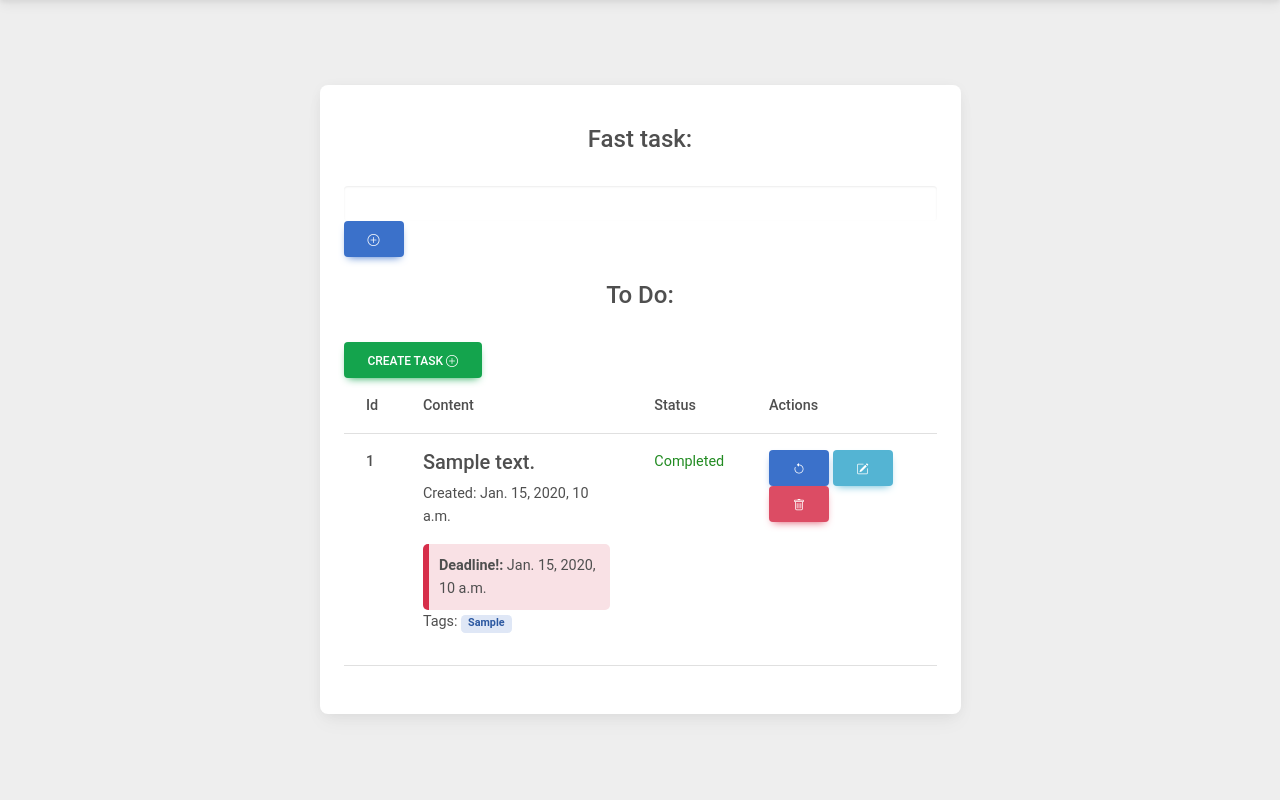
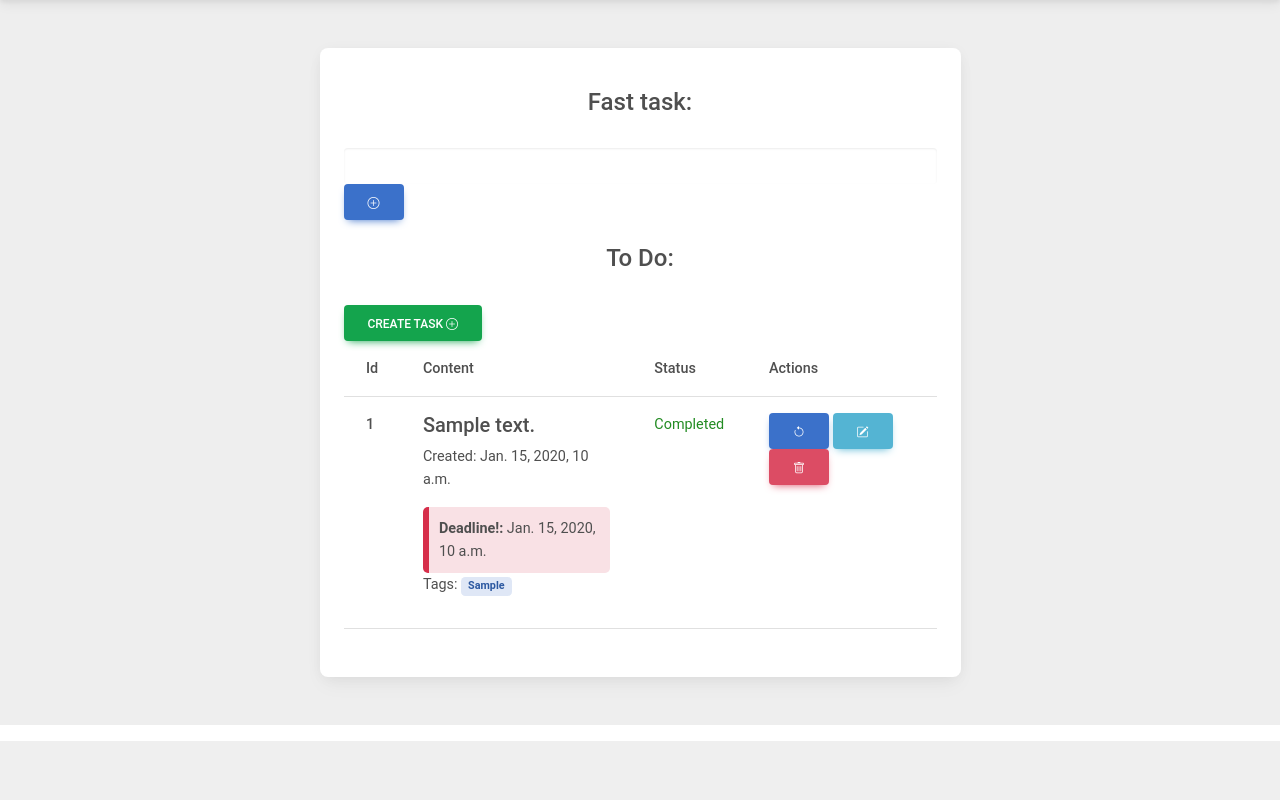
Before and after one commit to IvanStored/to-do-list, a Django app: page /tasks/ in a window 1280 px wide. Shown: the part 59-859 px from the top of the page. After the commit the page ends 800 px from the top, so only its background shows below. Run offline with Django 4.2, Linux system fonts and the light colour scheme; tables that the repository leaves empty hold one stand-in row (values such as "Sample post"); some libraries are stand-ins or nearby versions.

Commit message:
Fix datetime widget and style at Task list

```diff
--- a/tasks/forms.py
+++ b/tasks/forms.py
@@ -3,7 +3,12 @@
 from tasks.models import Tag, Task
 
 
+class DateTimeInput(forms.DateTimeInput):
+    input_type = "datetime-local"
+
+
 class TaskForm(forms.ModelForm):
+    deadline = forms.DateTimeField(widget=DateTimeInput)
     content = forms.CharField(
         max_length=100,
         label="",
--- a/templates/tasks/task_list.html
+++ b/templates/tasks/task_list.html
@@ -3,7 +3,7 @@
 
 
 {% block content %}
-<section class="vh-100" style="background-color: #eee;">
+<section class="vh" style="background-color: #eee;">
   <div class="container py-5 h-100">
     <div class="row d-flex justify-content-center align-items-center h-100">
       <div class="col col-lg-9 col-xl-7">
```
